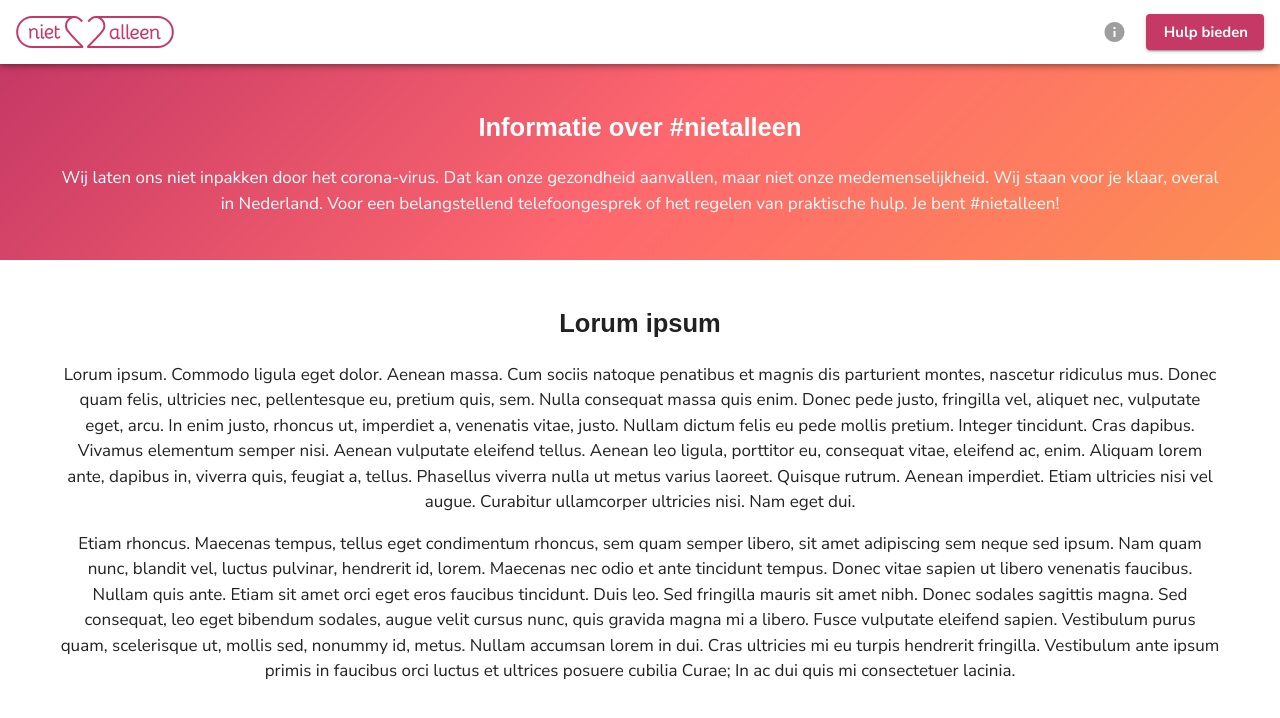
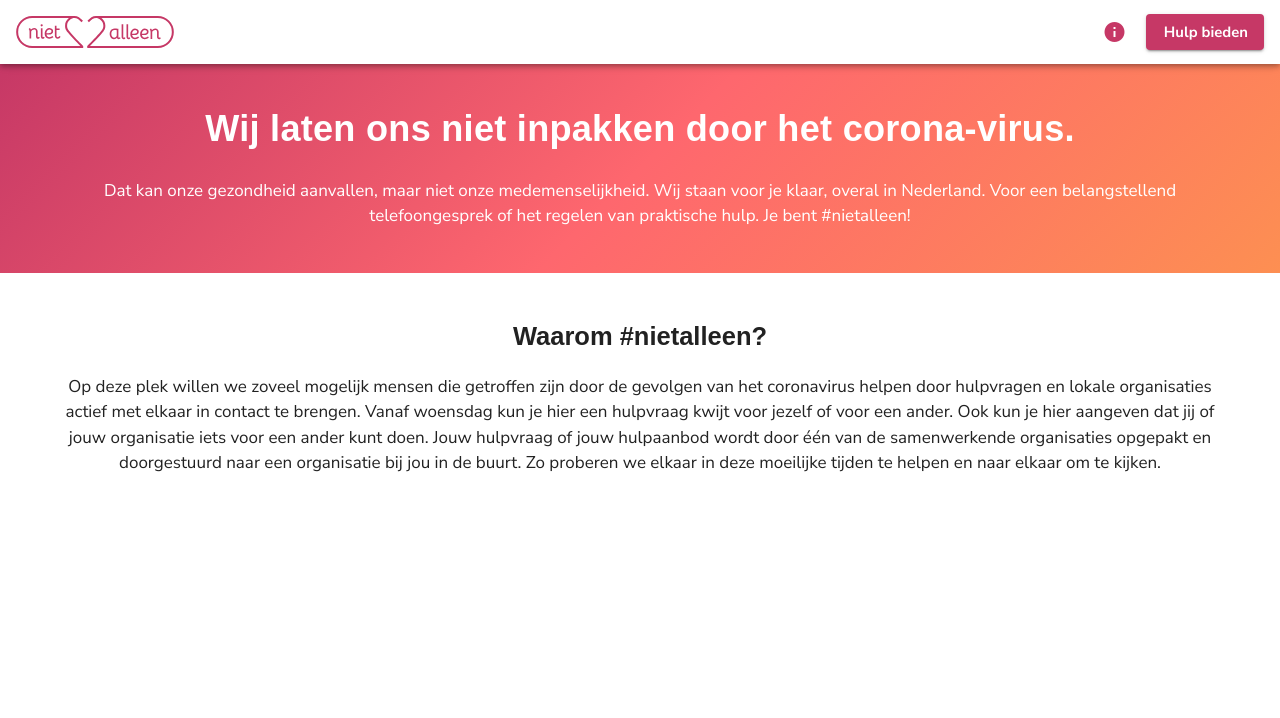
Before and after one commit to sdboer78/nietalleen, a Nuxt app: page /informatie in a window 1280 px wide. Shown: the top 718 px of the page. Built offline with nearby package versions, Linux system fonts and the light colour scheme; a web font is replaced by a local one.

Commit message:
make maps embed fullscreen

```diff
--- a/layouts/default.vue
+++ b/layouts/default.vue
@@ -14,8 +14,8 @@
         />
       </nuxt-link>
       <v-spacer />
-      <v-btn href="/informatie" icon>
-        <v-icon color="grey">mdi-information</v-icon>
+      <v-btn href="/informatie" icon color="primary">
+        <v-icon>mdi-information</v-icon>
       </v-btn>
       <v-btn href="#" target="_new" color="primary" class="ml-2">
         Hulp bieden
--- a/pages/index.vue
+++ b/pages/index.vue
@@ -1,23 +1,5 @@
 <template>
-  <v-layout
-    column
-    align-stretch
-    class="text-center"
-  >
-    <section class="grey lighten-2">
-      <iframe src="https://www.google.com/maps/d/u/0/embed?mid=1eDxpR0IUErARS5g1slGMmBlHpyDrPEbl" class="maps-iframe" />
-    </section>
-    <section class="white--text pa-8" style="background: linear-gradient(135deg, #C63866, #FE676E, #FD8F52);">
-      <v-container>
-        <h2 class="headline">
-          Wij laten ons niet inpakken door het corona-virus.
-        </h2>
-        <p>
-          Wij laten ons niet inpakken door het corona-virus. Dat kan onze gezondheid aanvallen, maar niet onze medemenselijkheid. Wij staan voor je klaar, overal in Nederland. Voor een belangstellend telefoongesprek of het regelen van praktische hulp. Je bent #nietalleen!
-        </p>
-      </v-container>
-    </section>
-  </v-layout>
+  <iframe src="https://www.google.com/maps/d/u/0/embed?mid=1eDxpR0IUErARS5g1slGMmBlHpyDrPEbl" class="maps-iframe" />
 </template>
 
 <script>
@@ -37,7 +19,7 @@ export default {
 <style type="text/css" lang="scss">
 .maps-iframe {
   border: 0;
-  height: 80vh;
+  height: 100%;
   width: 100%;
 }
 </style>
--- a/pages/informatie.vue
+++ b/pages/informatie.vue
@@ -6,20 +6,19 @@
   >
     <section class="white--text pa-8" style="background: linear-gradient(135deg, #C63866, #FE676E, #FD8F52);">
       <v-container>
-        <h1>Informatie over #nietalleen</h1>
+        <h1 class="display-1">
+          Wij laten ons niet inpakken door het corona-virus.
+        </h1>
         <p>
-          Wij laten ons niet inpakken door het corona-virus. Dat kan onze gezondheid aanvallen, maar niet onze medemenselijkheid. Wij staan voor je klaar, overal in Nederland. Voor een belangstellend telefoongesprek of het regelen van praktische hulp. Je bent #nietalleen!
+          Dat kan onze gezondheid aanvallen, maar niet onze medemenselijkheid. Wij staan voor je klaar, overal in Nederland. Voor een belangstellend telefoongesprek of het regelen van praktische hulp. Je bent #nietalleen!
         </p>
       </v-container>
     </section>
     <section class="pa-8 white">
       <v-container>
-        <h2>Lorum ipsum</h2>
+        <h2>Waarom #nietalleen?</h2>
         <p>
-          Lorum ipsum. Commodo ligula eget dolor. Aenean massa. Cum sociis natoque penatibus et magnis dis parturient montes, nascetur ridiculus mus. Donec quam felis, ultricies nec, pellentesque eu, pretium quis, sem. Nulla consequat massa quis enim. Donec pede justo, fringilla vel, aliquet nec, vulputate eget, arcu. In enim justo, rhoncus ut, imperdiet a, venenatis vitae, justo. Nullam dictum felis eu pede mollis pretium. Integer tincidunt. Cras dapibus. Vivamus elementum semper nisi. Aenean vulputate eleifend tellus. Aenean leo ligula, porttitor eu, consequat vitae, eleifend ac, enim. Aliquam lorem ante, dapibus in, viverra quis, feugiat a, tellus. Phasellus viverra nulla ut metus varius laoreet. Quisque rutrum. Aenean imperdiet. Etiam ultricies nisi vel augue. Curabitur ullamcorper ultricies nisi. Nam eget dui.
-        </p>
-        <p>
-          Etiam rhoncus. Maecenas tempus, tellus eget condimentum rhoncus, sem quam semper libero, sit amet adipiscing sem neque sed ipsum. Nam quam nunc, blandit vel, luctus pulvinar, hendrerit id, lorem. Maecenas nec odio et ante tincidunt tempus. Donec vitae sapien ut libero venenatis faucibus. Nullam quis ante. Etiam sit amet orci eget eros faucibus tincidunt. Duis leo. Sed fringilla mauris sit amet nibh. Donec sodales sagittis magna. Sed consequat, leo eget bibendum sodales, augue velit cursus nunc, quis gravida magna mi a libero. Fusce vulputate eleifend sapien. Vestibulum purus quam, scelerisque ut, mollis sed, nonummy id, metus. Nullam accumsan lorem in dui. Cras ultricies mi eu turpis hendrerit fringilla. Vestibulum ante ipsum primis in faucibus orci luctus et ultrices posuere cubilia Curae; In ac dui quis mi consectetuer lacinia.
+          Op deze plek willen we zoveel mogelijk mensen die getroffen zijn door de gevolgen van het coronavirus helpen door hulpvragen en lokale organisaties actief met elkaar in contact te brengen. Vanaf woensdag kun je hier een hulpvraag kwijt voor jezelf of voor een ander. Ook kun je hier aangeven dat jij of jouw organisatie iets voor een ander kunt doen. Jouw hulpvraag of jouw hulpaanbod wordt door één van de samenwerkende organisaties opgepakt en doorgestuurd naar een organisatie bij jou in de buurt. Zo proberen we elkaar in deze moeilijke tijden te helpen en naar elkaar om te kijken.
         </p>
       </v-container>
     </section>
```
